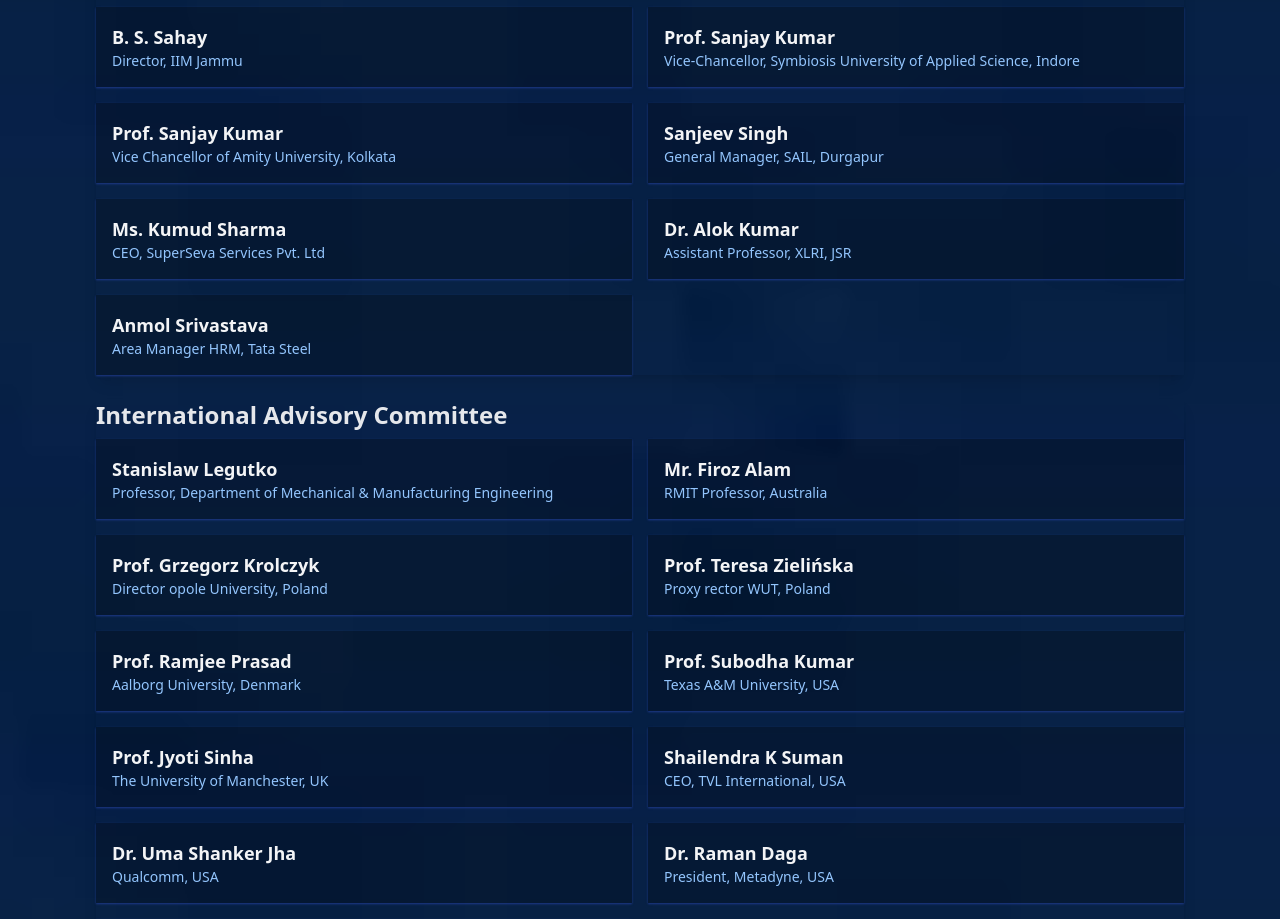
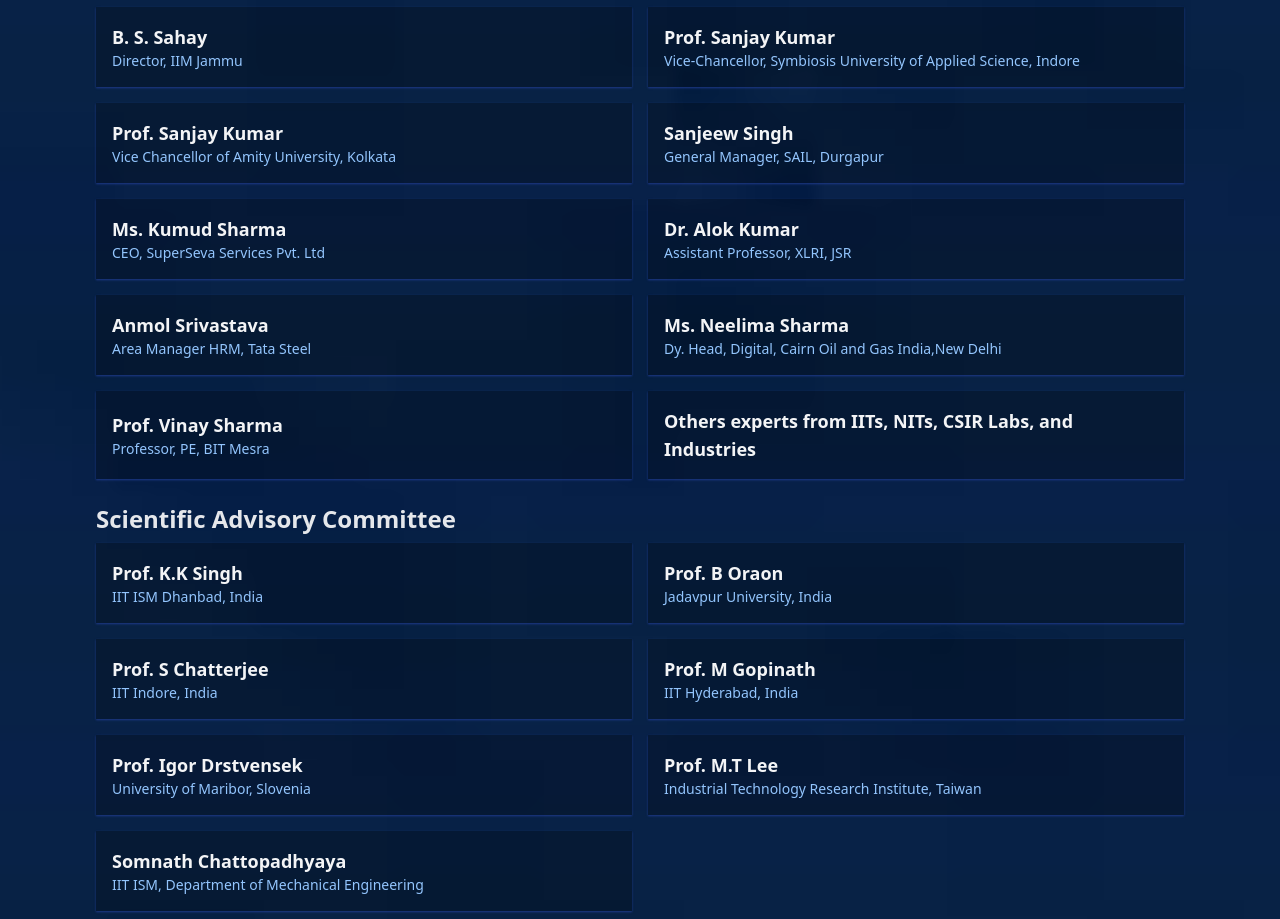
Before and after one commit to sasm25/SASM, a React (Vite) app: page /org-committee in a window 1280 px wide. Shown: the part 1193-2112 px from the top of the page. Built offline with nearby package versions, Linux system fonts and the light colour scheme.

Commit message:
No code changes made

```diff
--- a/src/Component/Pages/Organizing-Committee.jsx
+++ b/src/Component/Pages/Organizing-Committee.jsx
@@ -3,18 +3,17 @@
 
 const CommitteeSection = ({ title, members }) => {
   return (
-		<div className="rounded-lg shadow-lg mb-6">
+    <div className="rounded-lg  mb-6">
       <h2 className="text-2xl font-semibold mb-2 text-gray-200">{title}</h2>
       <div className="grid grid-cols-1 md:grid-cols-2 gap-4">
         {members.map((member, index) => (
           <div
             key={index}
-						className="bg-black relative bg-opacity-25 p-4 rounded-md flex items-center shadow-sm shadow-blue-900">
+            className="bg-black shadow-lg relative bg-opacity-25 p-4 rounded-md flex items-center shadow-sm shadow-blue-900"
+          >
             <div className="flex flex-row items-end w-full">
               <div className="flex-1">
-								<p className="text-lg font-bold text-gray-100">
-									{member.name}
-								</p>
+                <p className="text-lg font-bold text-gray-100">{member.name}</p>
                 <p className="text-sm text-blue-300">{member.position}</p>
 
                 <div className="absolute flex flex-row right-2 top-[40%]">
@@ -22,7 +21,8 @@
                     <a
                       href={`mailto:${member.Mail}`}
                       target="_blank"
-											rel="noopener noreferrer">
+                      rel="noopener noreferrer"
+                    >
                       <CiMail className="ml-2 text-xl text-blue-300 hover:text-white" />
                     </a>
                   )}
@@ -30,7 +30,8 @@
                     <a
                       href={member.Link}
                       target="_blank"
-											rel="noopener noreferrer">
+                      rel="noopener noreferrer"
+                    >
                       <CiLinkedin className="ml-2 text-xl text-blue-300 hover:text-white" />
                     </a>
                   )}
@@ -74,7 +75,7 @@
       members: [
         {
           name: "Prof. Prakash Kumar",
-					position: "HOD,Prod & Ind.Engg, BIT Sindri",
+          position: "HOD ,Prod & Ind.Engg, BIT Sindri",
           Mail: "prakashkr.prod@bitsindri.ac.in",
           Link: "https://www.linkedin.com/in/dr-prakash-kumar-231b86125",
         },
@@ -115,7 +116,7 @@
       title: "Conference Organising Committee",
       members: [
         {
-					name: "Prof. Rajesh ",
+          name: "Prof. Rakesh ",
           position: "Assistant Professor, PIE, BIT Sindri",
           Mail: "rakesh.prod@bitsindri.ac.in",
         },
@@ -154,7 +155,7 @@
           position: "Vice Chancellor of Amity University, Kolkata",
         },
         {
-					name: "Sanjeev Singh",
+          name: "Sanjeew Singh",
           position: "General Manager, SAIL, Durgapur",
         },
         {
@@ -169,61 +170,70 @@
           name: "Anmol Srivastava",
           position: "Area Manager HRM, Tata Steel",
         },
-			],
+        {
+          name: "Ms. Neelima Sharma",
+          position: "Dy. Head, Digital, Cairn Oil and Gas India,New Delhi",
         },
         {
-			title: "International Advisory Committee",
-			members: [
-				{
-					name: "Stanislaw Legutko",
-					position:
-						"Professor, Department of Mechanical & Manufacturing Engineering",
+          name: "Prof. Vinay Sharma",
+          position: "Professor, PE, BIT Mesra",
         },
         {
-					name: "Mr. Firoz Alam",
-					position:
-						"RMIT Professor, Australia ",
-				},
-				{
-					name: "Prof. Grzegorz Krolczyk",
-					position:
-						"Director opole University, Poland",
-				},
-				{
-					name: "Prof. Teresa Zielińska",
-					position:
-						"Proxy rector WUT, Poland ",
-				},
-				{
-					name: "Prof. Ramjee Prasad",
-					position: "Aalborg University, Denmark",
-				},
-				{
-					name: "Prof. Subodha Kumar",
-					position: "Texas A&M University, USA",
-				},
-				{
-					name: "Prof. Jyoti Sinha",
-					position: "The University of Manchester, UK",
-				},
-				{
-					name: "Shailendra K Suman",
-					position: "CEO, TVL International, USA",
-				},
-				{
-					name: "Dr. Uma Shanker Jha",
-					position: "Qualcomm, USA",
-				},
-				{
-					name: "Dr. Raman Daga",
-					position: "President, Metadyne, USA",
-				},
-				{
-					name: "Dr. Sanjay Kumar Shukla",
-					position: "Edith Cowan University, UK",
+          name: "Others experts from IITs, NITs, CSIR Labs, and Industries",
+          position: "",
         },
       ],
     },
+    // {
+    //   title: "International Advisory Committee",
+    //   members: [
+    //     {
+    //       name: "Stanislaw Legutko",
+    //       position:
+    //         "Professor, Department of Mechanical & Manufacturing Engineering",
+    //     },
+    //     {
+    //       name: "Mr. Firoz Alam",
+    //       position: "RMIT Professor, Australia ",
+    //     },
+    //     {
+    //       name: "Prof. Grzegorz Krolczyk",
+    //       position: "Director opole University, Poland",
+    //     },
+    //     {
+    //       name: "Prof. Teresa Zielińska",
+    //       position: "Proxy rector WUT, Poland ",
+    //     },
+    //     {
+    //       name: "Prof. Ramjee Prasad",
+    //       position: "Aalborg University, Denmark",
+    //     },
+    //     {
+    //       name: "Prof. Subodha Kumar",
+    //       position: "Texas A&M University, USA",
+    //     },
+    //     {
+    //       name: "Prof. Jyoti Sinha",
+    //       position: "The University of Manchester, UK",
+    //     },
+    //     {
+    //       name: "Shailendra K Suman",
+    //       position: "CEO, TVL International, USA",
+    //     },
+    //     {
+    //       name: "Dr. Uma Shanker Jha",
+    //       position: "Qualcomm, USA",
+    //     },
+    //     {
+    //       name: "Dr. Raman Daga",
+    //       position: "President, Metadyne, USA",
+    //     },
+    //     {
+    //       name: "Dr. Sanjay Kumar Shukla",
+    //       position: "Edith Cowan University, UK",
+    //     },
+    //   ],
+    // },
     {
       title: "Scientific Advisory Committee",
       members: [
@@ -279,12 +289,7 @@
           Mail: "mrinjalbit@gmail.com	",
           Link: "https://www.linkedin.com/in/mrinjalgupta ",
         },
-				{
-					name: "Sachin Kumar Gupta ",
-					position: "PIE, 2k22, BIT Sindri",
-					Mail: "sachinkg1309@gmail.com",
-					Link: "https://www.linkedin.com/in/sachin-kumar-gupta-1309",
-				},
+
         {
           name: "Syed Adnan Ahmad ",
           position: "PIE, 2k22, BIT Sindri",
@@ -321,6 +326,12 @@
           Mail: "niveditagupta.2705@gmail.com",
           Link: "https://www.linkedin.com/in/nivedita-gupta-53960b290 ",
         },
+        {
+          name: "Sachin Kumar Gupta ",
+          position: "PIE, 2k22, BIT Sindri",
+          Mail: "sachinkg1309@gmail.com",
+          Link: "https://www.linkedin.com/in/sachin-kumar-gupta-1309",
+        },
       ],
     },
     // Add more sections here as needed
```
Lines whose indentation alone changed are shown as unchanged.
